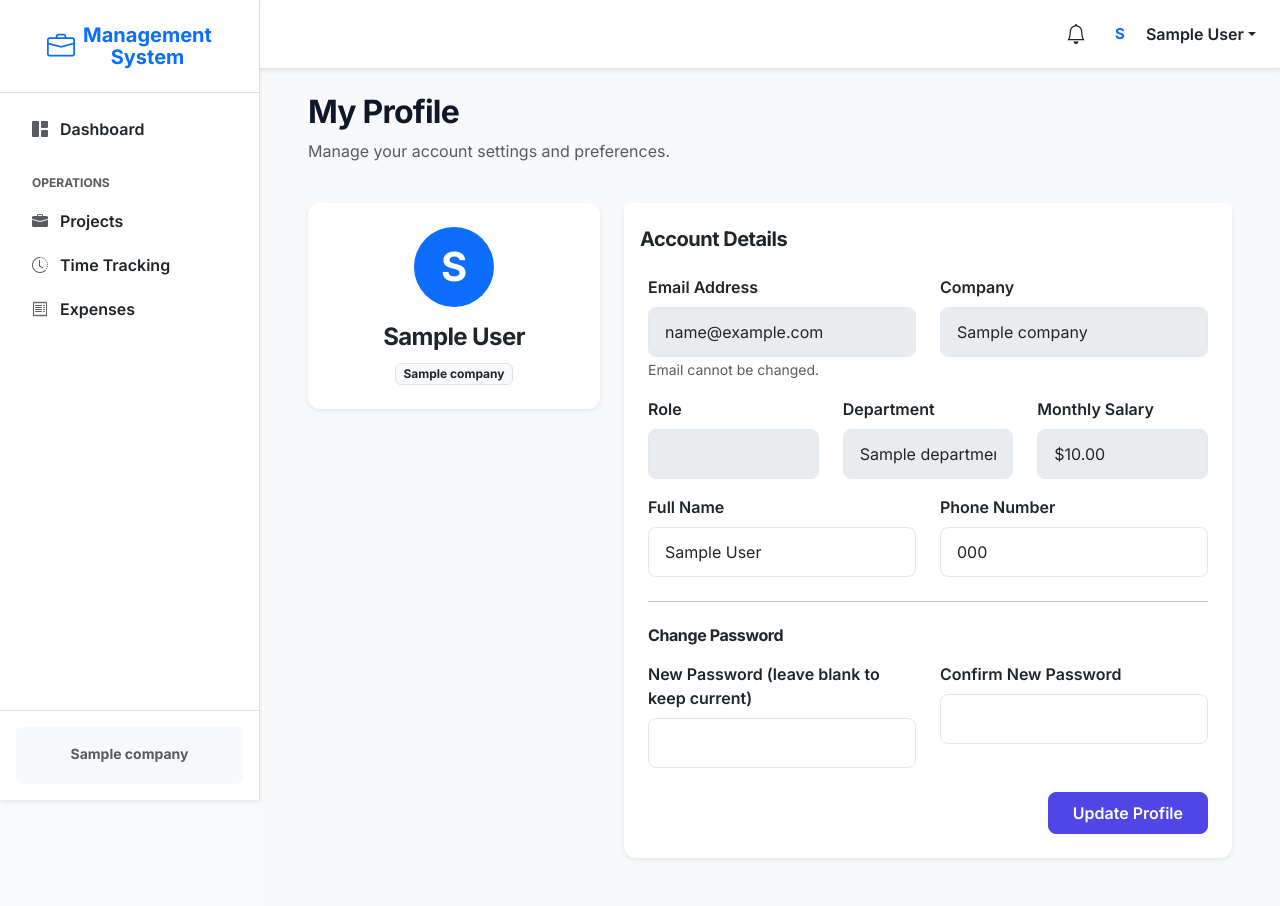
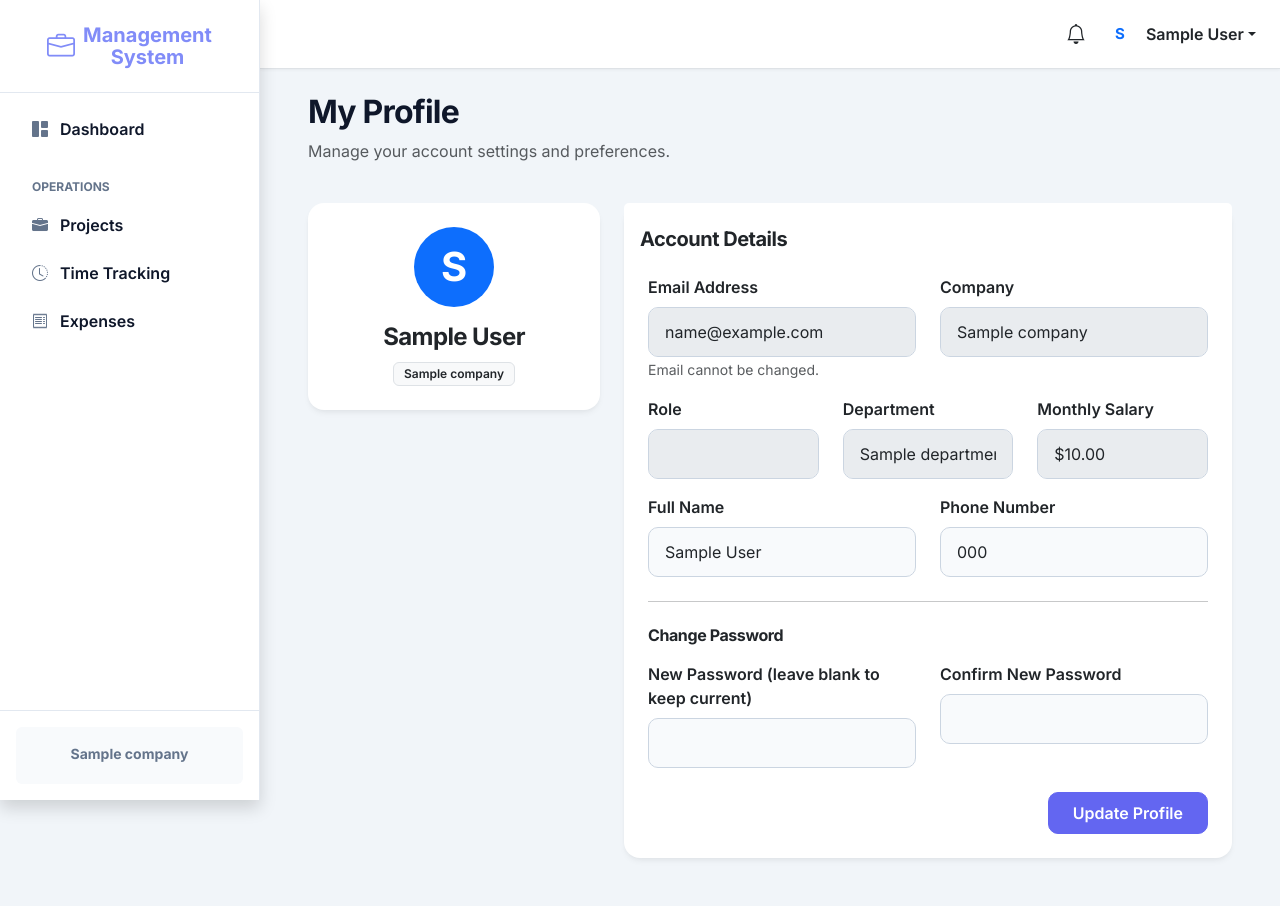
Before and after one commit to jararasifdev/Flask_Project, a Flask app: page /profile in a window 1280 px wide. Run offline with Flask 3, Linux system fonts and the light colour scheme; a user stored in the database is signed in; tables that the repository leaves empty hold one stand-in row (values such as "Sample post"); data that the repository does not hold is empty.

Commit message:
made some UI change in all template files for making the user interface look smooth and engaging

```diff
--- a/app/static/css/style.css
+++ b/app/static/css/style.css
@@ -1,6 +1,6 @@
 :root {
-    --primary-color: #4f46e5;
-    --primary-hover: #4338ca;
+    --primary-color: #6366f1;
+    --primary-hover: #4f46e5;
     --primary-light: #e0e7ff;
     --secondary-color: #64748b;
     --success-color: #10b981;
@@ -9,10 +9,15 @@
     --warning-light: #fef3c7;
     --danger-color: #ef4444;
     --danger-light: #fee2e2;
-    --bg-color: #f8fafc;
+    --bg-color: #f1f5f9;
     --card-bg: #ffffff;
     --text-main: #0f172a;
     --text-muted: #64748b;
+
+    --sidebar-bg: #ffffff;
+    --sidebar-text: #64748b;
+    --sidebar-hover: #f1f5f9;
+    --sidebar-active: #0f172a;
 }
 
 body {
@@ -40,28 +45,30 @@ h1, h2, h3, h4, h5, h6 {
 
 /* Cards */
 .card {
-    border-radius: 12px;
+    border-radius: 16px;
+    border: none !important;
+    box-shadow: 0 4px 6px -1px rgba(0, 0, 0, 0.05), 0 2px 4px -1px rgba(0, 0, 0, 0.03) !important;
     transition: transform 0.2s ease, box-shadow 0.2s ease;
 }
 
 .auth-card {
-    border-radius: 16px;
+    border-radius: 24px;
 }
 
 .bg-gradient-primary {
-    background: linear-gradient(135deg, var(--primary-color) 0%, #3730a3 100%);
+    background: linear-gradient(135deg, var(--primary-color) 0%, #4338ca 100%);
 }
 
 .stat-card:hover {
     transform: translateY(-5px);
-    box-shadow: 0 10px 15px -3px rgba(0, 0, 0, 0.1), 0 4px 6px -2px rgba(0, 0, 0, 0.05) !important;
+    box-shadow: 0 20px 25px -5px rgba(0, 0, 0, 0.1), 0 10px 10px -5px rgba(0, 0, 0, 0.04) !important;
 }
 
 /* Buttons */
 .btn {
-    border-radius: 8px;
+    border-radius: 10px;
     padding: 0.5rem 1.25rem;
-    font-weight: 500;
+    font-weight: 600;
     transition: all 0.2s ease;
 }
 
@@ -74,18 +81,22 @@ h1, h2, h3, h4, h5, h6 {
     background-color: var(--primary-hover);
     border-color: var(--primary-hover);
     transform: translateY(-1px);
+    box-shadow: 0 4px 6px -1px rgba(99, 102, 241, 0.4);
 }
 
 /* Forms */
-.form-control {
-    border-radius: 8px;
+.form-control, .form-select {
+    border-radius: 10px;
     padding: 0.75rem 1rem;
-    border: 1px solid #e2e8f0;
+    border: 1px solid #cbd5e1;
+    background-color: #f8fafc;
+    transition: all 0.2s ease;
 }
 
-.form-control:focus {
-    border-color: var(--primary-light);
+.form-control:focus, .form-select:focus {
+    border-color: var(--primary-color);
     box-shadow: 0 0 0 4px var(--primary-light);
+    background-color: #ffffff;
 }
 
 .form-floating > label {
@@ -99,12 +110,13 @@ h1, h2, h3, h4, h5, h6 {
     display: flex;
     align-items: center;
     justify-content: center;
+    border-radius: 12px;
 }
 
-.bg-light-primary { background-color: var(--primary-light); }
-.bg-light-success { background-color: var(--success-light); }
-.bg-light-warning { background-color: var(--warning-light); }
-.bg-light-danger { background-color: var(--danger-light); }
+.bg-light-primary { background-color: var(--primary-light); color: var(--primary-hover); }
+.bg-light-success { background-color: var(--success-light); color: var(--success-color); }
+.bg-light-warning { background-color: var(--warning-light); color: var(--warning-color); }
+.bg-light-danger { background-color: var(--danger-light); color: var(--danger-color); }
 
 .avatar-circle {
     width: 80px;
@@ -112,23 +124,139 @@ h1, h2, h3, h4, h5, h6 {
     border-radius: 50%;
 }
 
-/* Sidebar */
+/* Sidebar Styling */
 .sidebar {
     height: 100vh;
     position: sticky;
     top: 0;
+    background-color: var(--sidebar-bg) !important;
+    border-right: 1px solid #e2e8f0 !important;
+}
+
+.sidebar .text-dark {
+    color: var(--sidebar-active) !important;
+}
+
+.sidebar .text-muted {
+    color: var(--sidebar-text) !important;
 }
 
 .sidebar-link {
-    transition: all 0.2s ease;
+    transition: all 0.3s ease;
+    color: var(--sidebar-text) !important;
+    border-radius: 10px !important;
+    margin-bottom: 4px;
+}
+
+.sidebar-link i {
+    color: var(--sidebar-text) !important;
+    transition: color 0.3s ease;
 }
 
 .sidebar-link:hover {
-    background-color: var(--primary-light);
-    color: var(--primary-color) !important;
+    background-color: var(--sidebar-hover) !important;
+    color: var(--sidebar-active) !important;
     transform: translateX(4px);
+    box-shadow: inset 3px 0 0 var(--primary-color);
 }
 
 .sidebar-link:hover i {
     color: var(--primary-color) !important;
 }
+
+.sidebar .border-bottom, .sidebar .border-top {
+    border-color: #e2e8f0 !important;
+}
+
+.sidebar .bg-light {
+    background-color: #f8fafc !important;
+}
+
+.sidebar .badge.bg-primary-light {
+    background-color: rgba(99, 102, 241, 0.2) !important;
+    color: #818cf8 !important;
+}
+
+.sidebar .text-primary {
+    color: #818cf8 !important;
+}
+
+/* Modern Tables */
+.table-modern {
+    border-collapse: separate;
+    border-spacing: 0 0.5rem;
+    background-color: transparent !important;
+}
+
+.table-modern thead th {
+    border-bottom: none !important;
+    text-transform: uppercase;
+    font-size: 0.75rem;
+    font-weight: 700;
+    color: var(--secondary-color);
+    letter-spacing: 0.05em;
+    padding: 1rem 1.5rem;
+    background-color: transparent;
+}
+
+.table-modern tbody tr {
+    background-color: #ffffff;
+    box-shadow: 0 1px 3px rgba(0,0,0,0.02);
+    border-radius: 12px;
+    transition: all 0.2s ease;
+}
+
+.table-modern tbody tr:hover {
+    transform: translateY(-2px);
+    box-shadow: 0 4px 6px -1px rgba(0, 0, 0, 0.05), 0 2px 4px -1px rgba(0, 0, 0, 0.03);
+}
+
+.table-modern tbody td {
+    border-top: none;
+    border-bottom: none;
+    padding: 1rem 1.5rem;
+    vertical-align: middle;
+}
+
+.table-modern tbody td:first-child {
+    border-top-left-radius: 12px;
+    border-bottom-left-radius: 12px;
+}
+
+.table-modern tbody td:last-child {
+    border-top-right-radius: 12px;
+    border-bottom-right-radius: 12px;
+}
+
+/* Soft Badges */
+.badge {
+    padding: 0.4em 0.8em;
+    font-weight: 600;
+    border-radius: 6px;
+}
+
+.badge-soft-primary { background-color: var(--primary-light); color: var(--primary-hover); }
+.badge-soft-success { background-color: var(--success-light); color: var(--success-color); }
+.badge-soft-warning { background-color: var(--warning-light); color: var(--warning-color); }
+.badge-soft-danger { background-color: var(--danger-light); color: var(--danger-color); }
+.badge-soft-secondary { background-color: #f1f5f9; color: var(--secondary-color); }
+
+/* Outline Action Buttons */
+.btn-action {
+    background: transparent;
+    border: 1px solid #e2e8f0;
+    color: var(--secondary-color);
+    border-radius: 8px;
+    padding: 0.4rem 0.75rem;
+    font-size: 0.875rem;
+}
+.btn-action:hover {
+    background: #f8fafc;
+    border-color: #cbd5e1;
+    color: var(--text-main);
+}
+.btn-action-primary:hover {
+    background: var(--primary-light);
+    border-color: var(--primary-color);
+    color: var(--primary-color);
+}
--- a/app/templates/base.html
+++ b/app/templates/base.html
@@ -20,8 +20,7 @@
     <!-- Sidebar Layout Wrapper -->
     <div class="d-flex" style="min-height: 100vh;">
         <!-- Sidebar -->
-        <div class="sidebar bg-white border-end shadow-sm d-none d-md-flex flex-column"
-            style="width: 260px; flex-shrink: 0; z-index: 1000;">
+        <div class="sidebar d-none d-md-flex flex-column shadow" style="width: 260px; flex-shrink: 0; z-index: 1000;">
             <div class="p-4 border-bottom text-center">
                 <a class="text-decoration-none fw-bold fs-5 text-primary"
                     href="{{ url_for('dashboard_bp.dashboard') }}">
@@ -125,10 +124,10 @@
         </div>
 
         <!-- Main Content Wrapper -->
-        <div class="w-100 bg-light d-flex flex-column" style="min-width: 0;">
+        <div class="w-100 d-flex flex-column" style="min-width: 0; background-color: var(--bg-color);">
             <!-- Top Navbar -->
-            <header
-                class="bg-white border-bottom py-3 px-4 d-flex justify-content-between align-items-center shadow-sm sticky-top">
+            <header class="border-bottom py-3 px-4 d-flex justify-content-between align-items-center sticky-top"
+                style="background: rgba(255, 255, 255, 0.95); backdrop-filter: blur(12px); -webkit-backdrop-filter: blur(12px); z-index: 999; box-shadow: 0 1px 3px 0 rgba(0, 0, 0, 0.05);">
                 <div class="d-md-none">
                     <span class="fw-bold fs-5 text-primary"><i class="bi bi-briefcase me-2"></i>Management System</span>
                 </div>
--- a/app/templates/dashboard/accountant.html
+++ b/app/templates/dashboard/accountant.html
@@ -117,7 +117,7 @@ document.addEventListener('DOMContentLoaded', function() {
                 labels: expLabels,
                 datasets: [{
                     data: expData,
-                    backgroundColor: ['#ffc107', '#198754', '#dc3545', '#0d6efd', '#6c757d'],
+                    backgroundColor: ['#f59e0b', '#10b981', '#ef4444', '#6366f1', '#64748b'],
                     borderWidth: 0
                 }]
             },
--- a/app/templates/dashboard/employee.html
+++ b/app/templates/dashboard/employee.html
@@ -129,7 +129,7 @@ document.addEventListener('DOMContentLoaded', function() {
                 labels: myExpLabels,
                 datasets: [{
                     data: myExpData,
-                    backgroundColor: ['#ffc107', '#198754', '#dc3545', '#0d6efd', '#6c757d'],
+                    backgroundColor: ['#f59e0b', '#10b981', '#ef4444', '#6366f1', '#64748b'],
                     borderWidth: 0
                 }]
             },
@@ -157,7 +157,7 @@ document.addEventListener('DOMContentLoaded', function() {
             datasets: [{
                 label: 'Hours Logged',
                 data: weeklyData,
-                backgroundColor: '#0d6efd',
+                backgroundColor: '#6366f1',
                 borderRadius: 4
             }]
         },
--- a/app/templates/dashboard/manager.html
+++ b/app/templates/dashboard/manager.html
@@ -117,7 +117,7 @@ document.addEventListener('DOMContentLoaded', function() {
                 labels: projectLabels,
                 datasets: [{
                     data: projectData,
-                    backgroundColor: ['#0d6efd', '#198754', '#ffc107', '#dc3545', '#6c757d'],
+                    backgroundColor: ['#6366f1', '#10b981', '#f59e0b', '#ef4444', '#64748b'],
                     borderWidth: 0
                 }]
             },
```
Also changed, not shown: app/templates/dashboard/admin.html (+7 -3 lines), app/templates/departments/list.html (+4 -4 lines).
